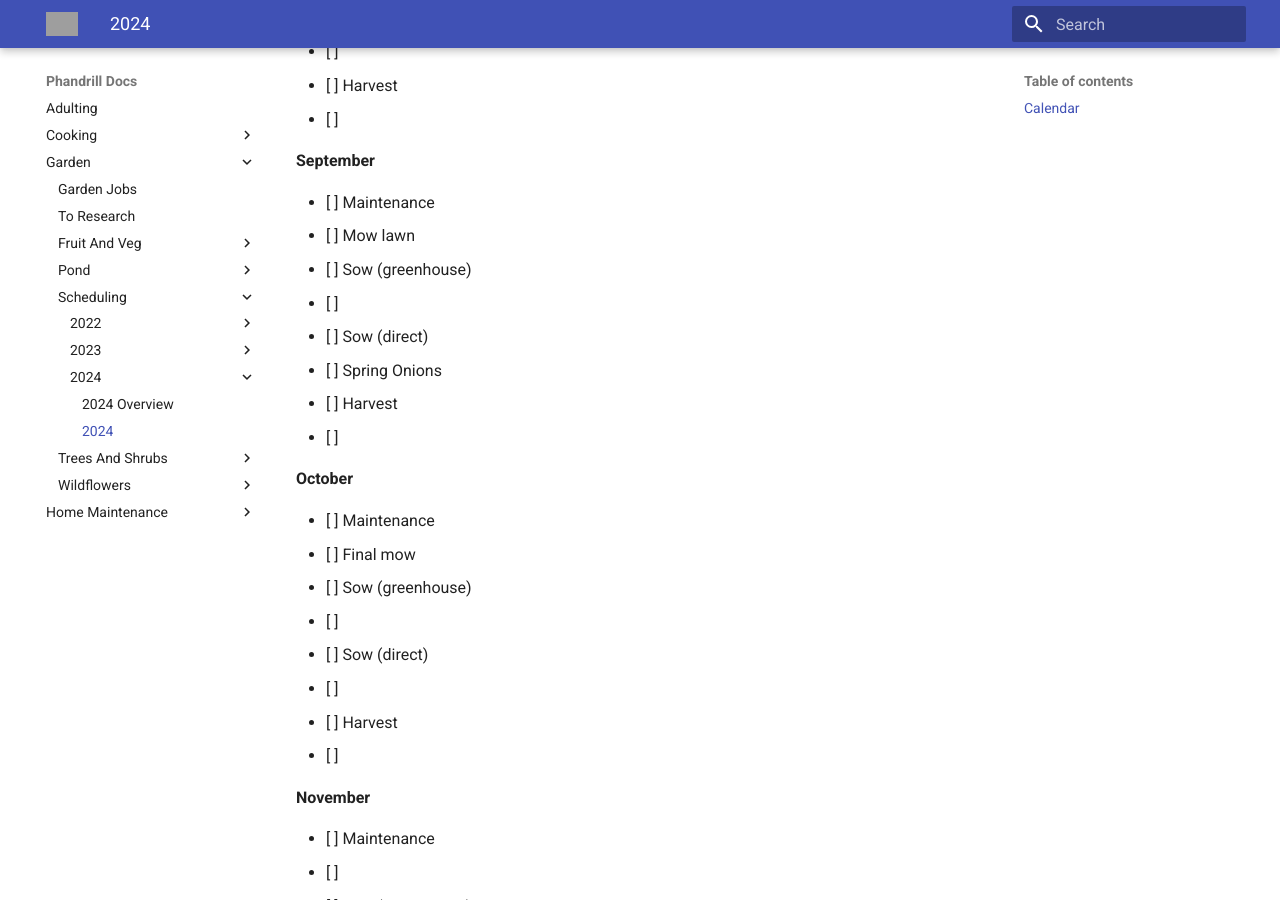
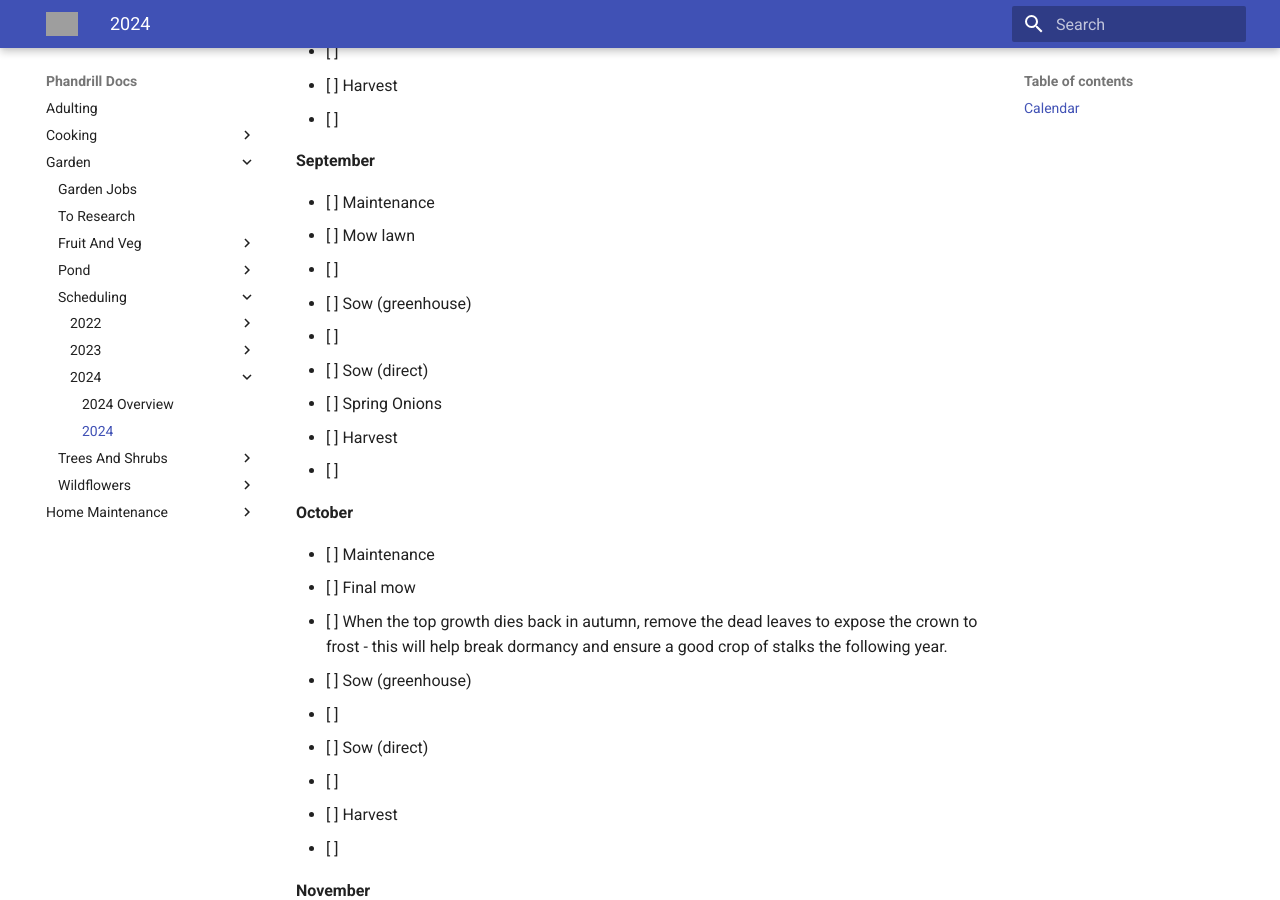
Before and after one commit to retrodans/adulting, an MkDocs documentation site: the page built from docs/Garden/Scheduling/2024/2-2024-calendar.md, in a window 1280 px wide and 900 px high, scrolled down 2714 px. Built offline with MkDocs 1.6.1 and Material for MkDocs 9.7.7, drawn with Linux system fonts in a browser that asks for light colours; grey boxes are pictures that could not be loaded.

Commit message:
Update 2-2024-calendar.md

```diff
--- a/docs/Garden/Scheduling/2024/2-2024-calendar.md
+++ b/docs/Garden/Scheduling/2024/2-2024-calendar.md
@@ -97,6 +97,7 @@ title: "2024"
 
 - [ ] Maintenance
   - [ ] Mow lawn
+  - [ ]
 - [ ] Sow (greenhouse)
   - [ ]
 - [ ] Sow (direct)
@@ -108,6 +109,7 @@ title: "2024"
 
 - [ ] Maintenance
   - [ ] Final mow
+  - [ ] When the top growth dies back in autumn, remove the dead leaves to expose the crown to frost - this will help break dormancy and ensure a good crop of stalks the following year.
 - [ ] Sow (greenhouse)
   - [ ]
 - [ ] Sow (direct)
```
